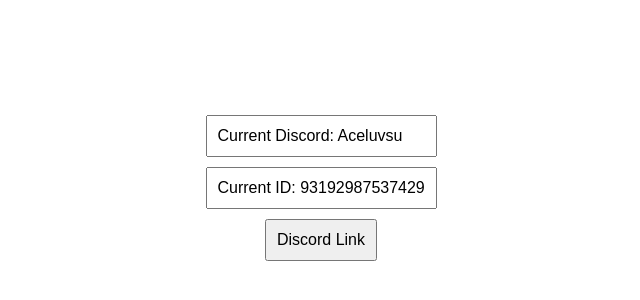
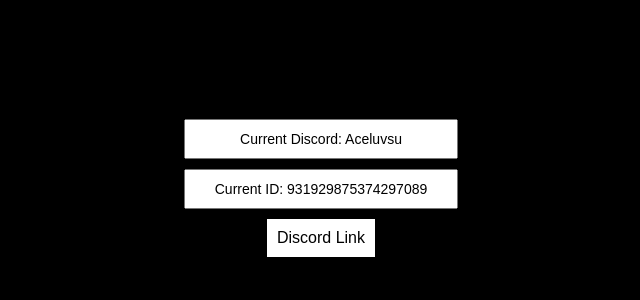
Before and after one commit to ItsA60Lol/itsa60lol, a plain HTML site: page index.html in a window 1280 px wide. Shown: the part 212-512 px from the top of the page, without its empty margins (319-959 px from the left). Drawn offline with Linux system fonts and the light colour scheme.

Commit message:
Update index.html
blsvk

```diff
--- a/index.html
+++ b/index.html
@@ -12,18 +12,26 @@
             justify-content: center;
             height: 100vh;
             margin: 0;
+            background-color: black;
+            color: white;
         }
 
         input {
             padding: 10px;
-            font-size: 16px;
+            font-size: 14px;
             margin-bottom: 10px;
+            width: 250px;
+            text-align: center;
         }
 
         button {
             padding: 10px;
             font-size: 16px;
             cursor: pointer;
+            background-color: white;
+            color: black;
+            border: none;
+            text-decoration: none;
         }
     </style>
 </head>
```
